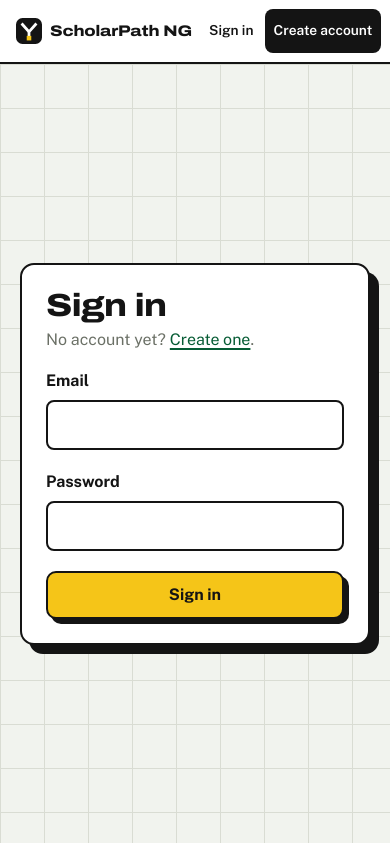
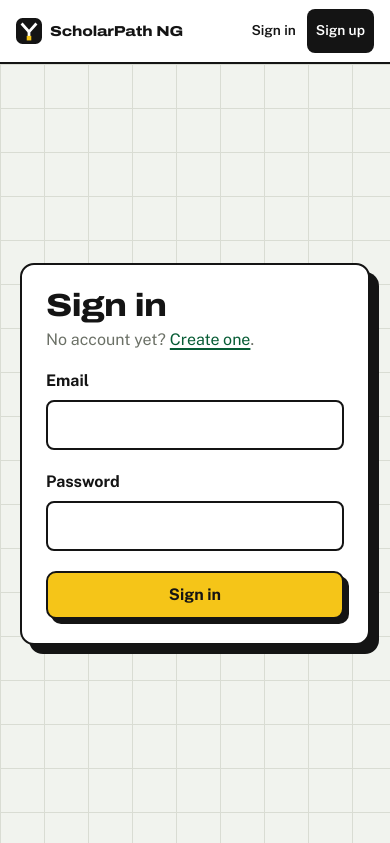
Before and after one commit to BoluwatifeBalogun/scholarpath-ng, a Flask app: page /login?next=/admin/models in a window 390 px wide. Shown: the top 843 px of the page. Run offline with Flask 3, Linux system fonts and the light colour scheme.

Commit message:
mobile ui changes

```diff
--- a/scholarpath/static/css/app.css
+++ b/scholarpath/static/css/app.css
@@ -35,6 +35,7 @@
 
 *, *::before, *::after { box-sizing: border-box; }
 html { -webkit-text-size-adjust: 100%; }
+html, body { overflow-x: clip; }
 body { margin: 0; font: 400 16.5px/1.55 var(--text); color: var(--ink); background: var(--white);
   -webkit-font-smoothing: antialiased; }
 a { color: var(--green-dark); text-underline-offset: 3px; text-decoration-thickness: 1.5px; }
@@ -91,6 +92,9 @@ svg.i { width: 20px; height: 20px; flex: none; }
 .bar nav a:hover { background: var(--chalk); }
 .bar nav a.cta { background: var(--ink); color: var(--white); }
 .bar nav a.cta:hover { background: var(--green); }
+.bar nav .short { display: none; }
+.bar .brand { min-width: 0; }
+.bar nav { flex: none; }
 .progress { position: fixed; left: 0; top: 0; height: 4px; width: 100%; background: var(--yellow); z-index: 60;
   transform: scaleX(0); transform-origin: left; }
 .foot { background: var(--ink); color: #C9CCC3; padding: 44px 0; font-size: .92rem; }
@@ -577,3 +581,11 @@ details > summary { cursor: pointer; font-weight: 700; padding: 8px 0; }
 }
 @media print { .side, .dock, .mobile-top, .actions, .flashes, .submit-bar, .bar, .foot { display: none !important; }
   .shell { display: block; } .content { background: #fff; } }
+
+/* narrow phones (360px and below is common on Android) */
+@media (max-width: 430px) {
+  .bar nav .long { display: none; }
+  .bar nav .short { display: inline; }
+  .bar .brand { font-size: .9rem; }
+  .bar .brand span { overflow: hidden; text-overflow: ellipsis; }
+}
--- a/scholarpath/templates/public.html
+++ b/scholarpath/templates/public.html
@@ -14,7 +14,7 @@
         <a class="cta" href="{{ url_for('admin.overview') if user.is_admin else url_for('predict.new') }}">Open the app</a>
       {% else %}
         <a href="{{ url_for('auth.login') }}">Sign in</a>
-        <a class="cta" href="{{ url_for('auth.register') }}">Create account</a>
+        <a class="cta" href="{{ url_for('auth.register') }}"><span class="long">Create account</span><span class="short">Sign up</span></a>
       {% endif %}
     </nav>
   </div>
```
